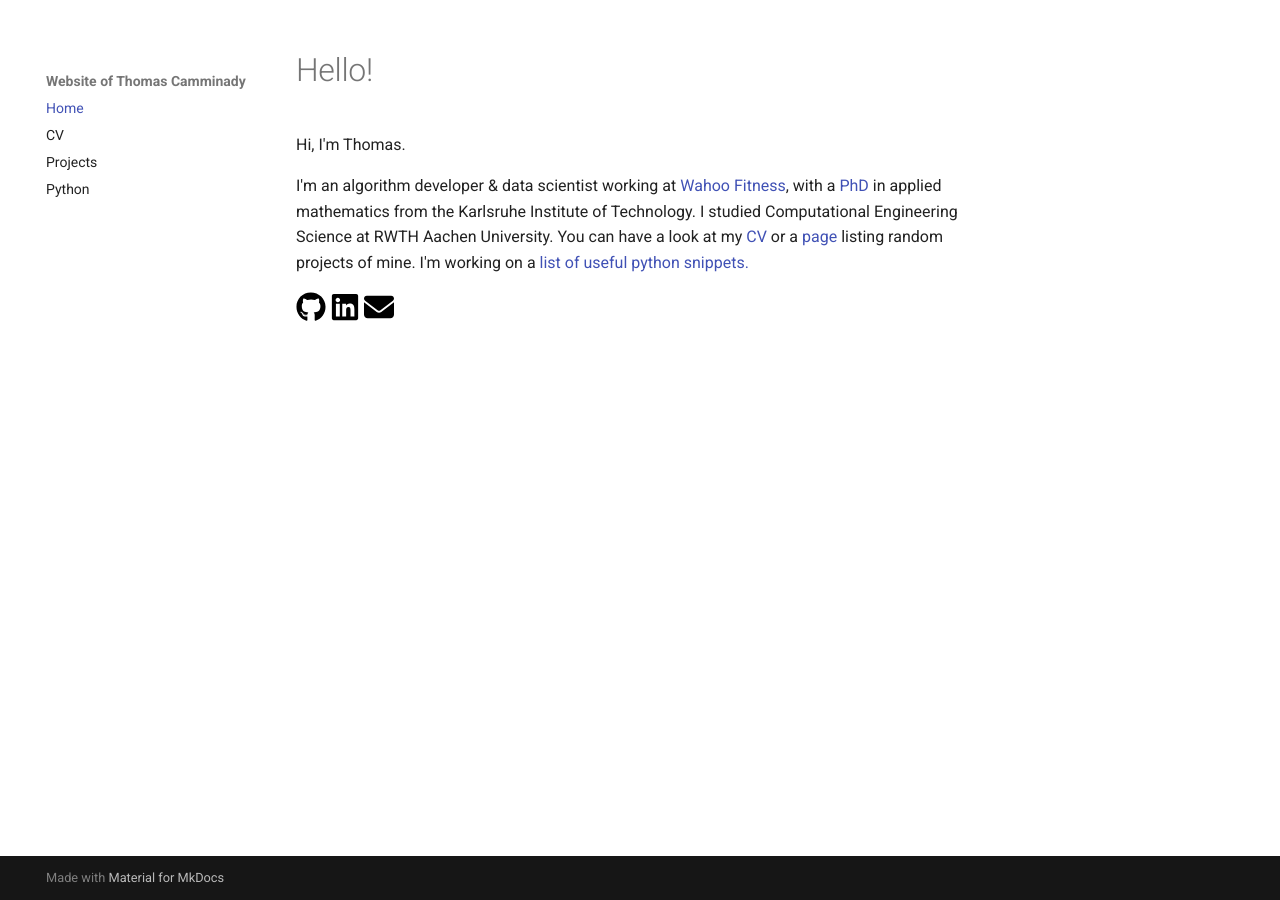
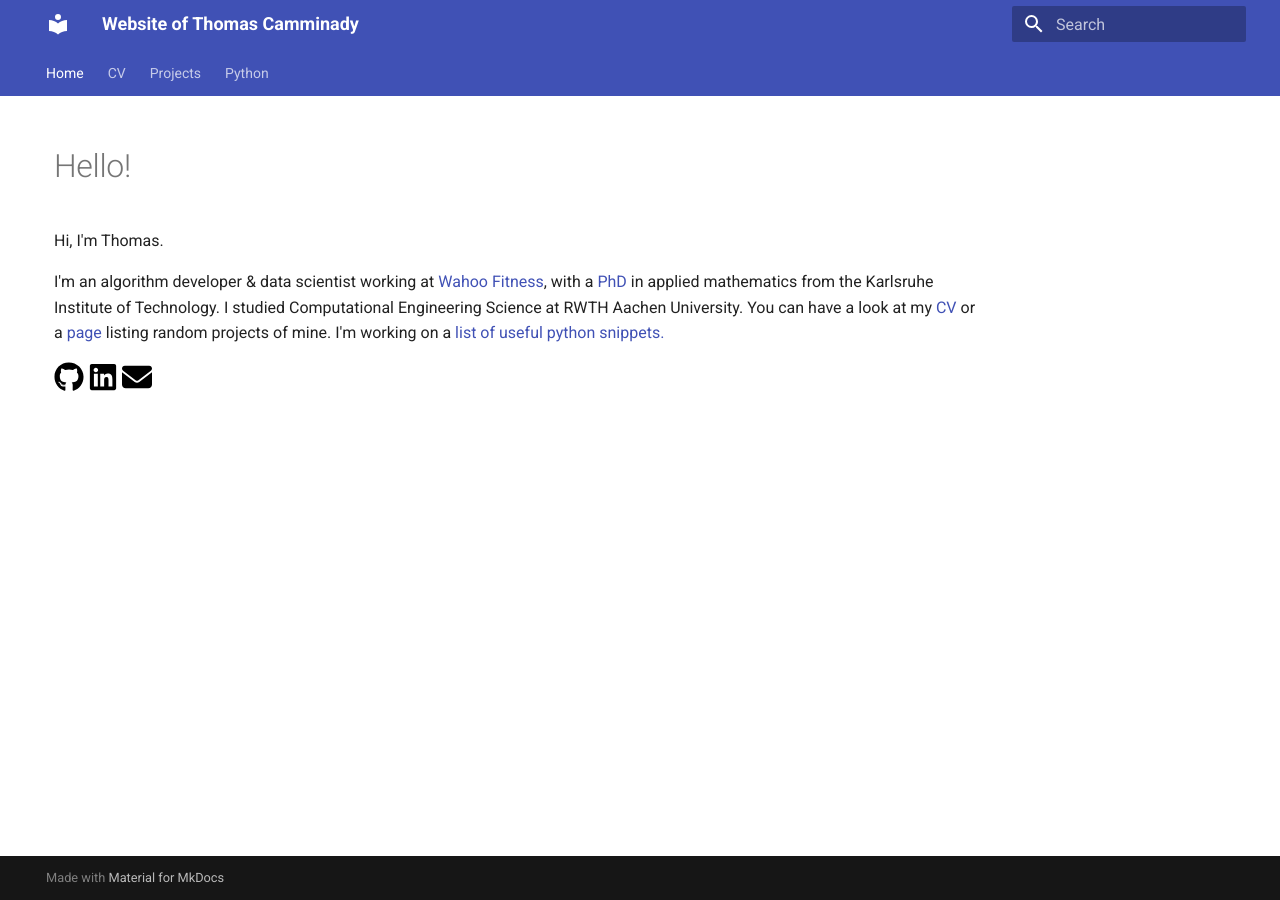
Before and after one commit to thomascamminady/thomascamminady.github.io, an MkDocs documentation site: the page built from docs/index.md, in a window 1280 px wide. Built offline with MkDocs 1.6.1 and Material for MkDocs 9.7.7, drawn with Linux system fonts in a browser that asks for light colours.

Commit message:
Updating style.

```diff
--- a/docs/stylesheets/extra.css
+++ b/docs/stylesheets/extra.css
@@ -1,7 +1,6 @@
-.md-header {
-    display: none;
+/* Hide the left sidebar (navigation) since we have top tabs */
+@media (min-width: 76.25em) {
+    .md-sidebar--primary {
+        display: none;
+    }
 }
-
-.md-container {
-    padding-top: 0;
-}
--- a/mkdocs.yml
+++ b/mkdocs.yml
@@ -2,6 +2,8 @@ site_name: Website of Thomas Camminady
 site_url: https://camminady.dev
 theme:
   name: material
+  features:
+    - navigation.tabs
 
 extra_css:
   - stylesheets/extra.css
```
